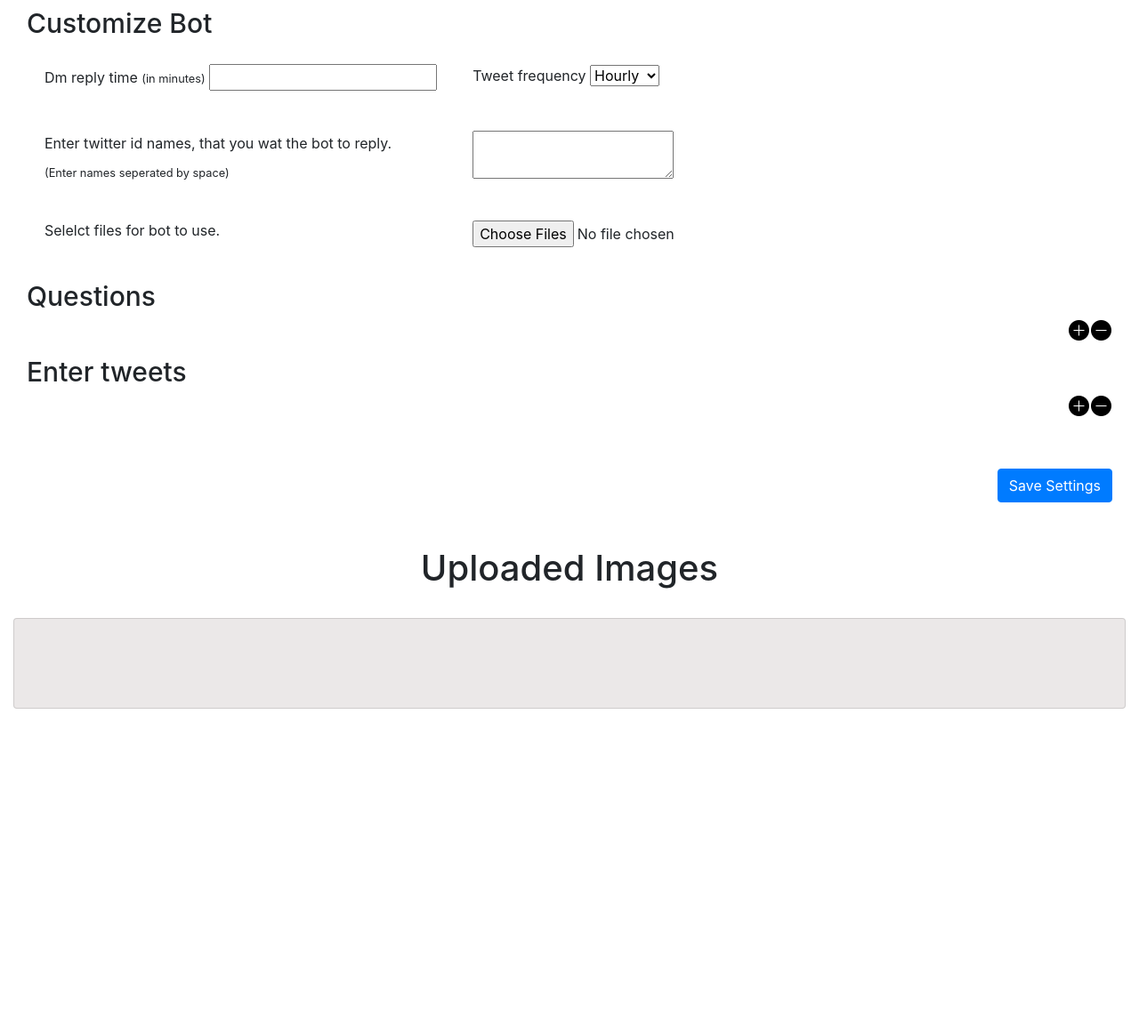
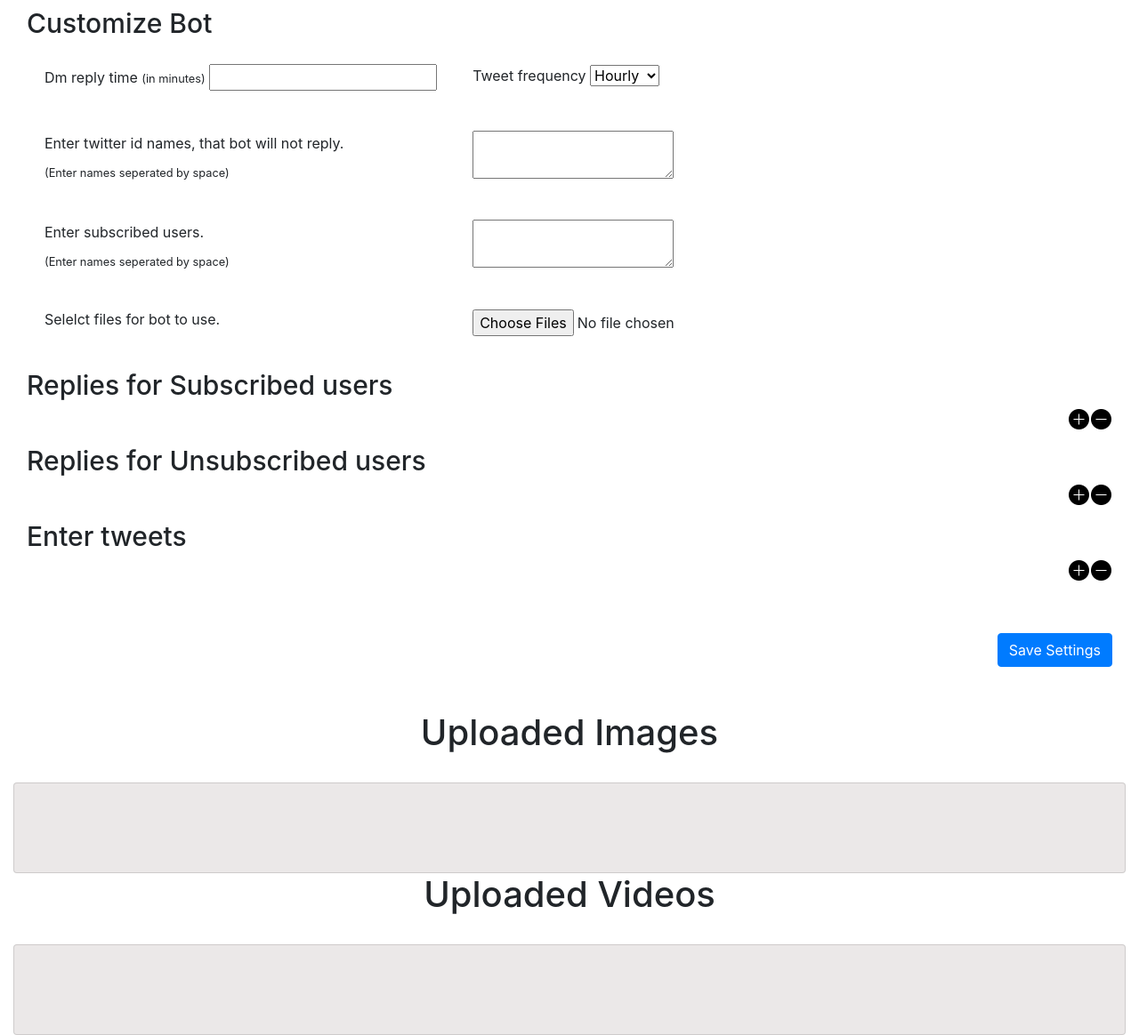
Before and after one commit to keshav-ml/twitter-bot, a Flask app: template templates/customize_bot.html in a window 1280 px wide. Shown: the part 52-1216 px from the top of the page at 89% size. Before the commit the page ends 849 px from the top, so only its background shows below. Run offline with Flask 2, Linux system fonts and the light colour scheme; the template is opened without the code that fills it: values that come from a table or form of the project are taken from there, others are empty; some libraries are stand-ins or nearby versions.

Commit message:
added sub and unsub functionality

```diff
--- a/forms.py
+++ b/forms.py
@@ -37,7 +37,9 @@ class CustomizeForm(FlaskForm):
 	DM_reply_time = StringField("Dm reply time", validators=[DataRequired()])
 	tweet_time = SelectField("Tweet frequency",choices=[("3600", "Hourly"), ('86400', 'Daily'), ('604800', 'Weekly')], validators=[DataRequired()])
 	files = MultipleFileField("Selelct files for bot to use.")
-	names = TextAreaField("Enter twitter id names, that you wat the bot to reply.")
-	questions = StringField()
+	block_names = TextAreaField("Enter twitter id names, that bot will not reply.")
+	sub_names = TextAreaField("Enter subscribed users.")
+	questions_sub = StringField()
+	questions_unsub = StringField()
 	tweets = TextAreaField()
 	submit = SubmitField('Save')
--- a/media/1/ls_seen/last_seen.txt
+++ /dev/null
@@ -1 +0,0 @@
-1296382524122267648
--- a/static/main.css
+++ b/static/main.css
@@ -21,7 +21,13 @@
       border-style: solid;
     }
     img{
-      height: 100%;
+      height: 200px;
+      max-width: 100%;
+      display: block;
+      margin: auto;
+    }
+    video{
+      height: 200px;
       max-width: 100%;
       display: block;
       margin: auto;
--- a/templates/customize_bot.html
+++ b/templates/customize_bot.html
@@ -2,7 +2,12 @@
 
 {% block scripts %}
 <script type="text/javascript">
-	var tot_rows = -1;
+
+
+
+
+	var tot_sub_rows = -1;
+	var tot_unsub_rows = -1;
 	var tot_tweet = -1;
 	function myFunction(imgs) {
 	  // Get the expanded image
@@ -34,14 +39,23 @@
 
 
 	}
-	function create_row() {
-	  window.tot_rows += 1
-	  var table = document.getElementById("qna");
-	  var row = table.insertRow(window.tot_rows);
-	  var cell1 = row.insertCell(0);
-	  var cell2 = row.insertCell(1);
-	  cell1.innerHTML = "<input type='text' id='q"+window.tot_rows+"' placeholder='Enter questions here' style='width:100%;'>";
-	  cell2.innerHTML = "<input type='text' id='a"+window.tot_rows+"' placeholder='Enter answers here' style='width:100%;'>";
+	function create_row(id_str) {
+		var table = document.getElementById(id_str);
+		if( id_str == "qna_sub"){
+			window.tot_sub_rows += 1
+			var row = table.insertRow(window.tot_sub_rows);
+			var cell1 = row.insertCell(0);
+		  var cell2 = row.insertCell(1);
+		  cell1.innerHTML = "<input type='text' id='"+id_str+"_q"+window.tot_sub_rows+"' placeholder='Enter User query' style='width:100%;'>";
+		  cell2.innerHTML = "<input type='text' id='"+id_str+"_a"+window.tot_sub_rows+"' placeholder='Enter bots reply' style='width:100%;'>";
+		} else{
+			window.tot_unsub_rows += 1
+			var row = table.insertRow(window.tot_unsub_rows);
+			var cell1 = row.insertCell(0);
+		  var cell2 = row.insertCell(1);
+		  cell1.innerHTML = "<input type='text' id='"+id_str+"_q"+window.tot_unsub_rows+"' placeholder='Enter User query' style='width:100%;'>";
+		  cell2.innerHTML = "<input type='text' id='"+id_str+"_a"+window.tot_unsub_rows+"' placeholder='Enter bots reply' style='width:100%;'>";
+		}
 
 	}
 	function create_tweet() {
@@ -54,9 +68,15 @@
 
 	}
 
-	function delete_row() {
-	  document.getElementById("qna").deleteRow(window.tot_rows);
-	  window.tot_rows -= 1
+	function delete_row(id_str) {
+
+	  if( id_str == "qna_sub"){
+	  		document.getElementById(id_str).deleteRow(window.tot_sub_rows);
+			window.tot_sub_rows -= 1
+		} else{
+			document.getElementById(id_str).deleteRow(window.tot_unsub_rows);
+			window.tot_unsub_rows -= 1
+		}
 	}
 	function delete_tweet() {
 	  document.getElementById("tweet").deleteRow(window.tot_tweet);
@@ -64,15 +84,20 @@
 	}
 
 	function compile_frm(){
-		var que_ans = {};
+		var que_ans_sub = {};
+		var que_ans_unsub = {};
 		var tweets = [];
- 		for (var i = 0; i <= window.tot_rows; i++) {
-			que_ans[document.getElementById('q'+i).value] = document.getElementById('a'+i).value
+ 		for (var i = 0; i <= window.tot_sub_rows; i++) {
+			que_ans_sub[document.getElementById('qna_sub_q'+i).value] = document.getElementById('qna_sub_a'+i).value
+		}
+		for (var i = 0; i <= window.tot_unsub_rows; i++) {
+			que_ans_unsub[document.getElementById('qna_unsub_q'+i).value] = document.getElementById('qna_unsub_a'+i).value
 		}
 		for (var i = 0; i<= window.tot_tweet;i++){
 			tweets.push(document.getElementById('t'+i).value)
 		}
-		document.getElementById("{{form.questions.id}}").value = JSON.stringify(que_ans);
+		document.getElementById("{{form.questions_sub.id}}").value = JSON.stringify(que_ans_sub);
+		document.getElementById("{{form.questions_unsub.id}}").value = JSON.stringify(que_ans_unsub);
 		document.getElementById("{{form.tweets.id}}").value = JSON.stringify(tweets);
 
 	}
@@ -103,12 +128,22 @@
         	</tr>
         	<tr>
         		<td style="text-align: left;">
-        			{{ form.names.label }}<br>
+        			{{ form.block_names.label }}<br>
 		            <small>(Enter names seperated by space)</small><br>
 
         		</td>
         		<td style="text-align: left;">
-        			{{ form.names() }}
+        			{{ form.block_names() }}
+        		</td>
+        	</tr>
+        	<tr>
+        		<td style="text-align: left;">
+        			{{ form.sub_names.label }}<br>
+		            <small>(Enter names seperated by space)</small><br>
+
+        		</td>
+        		<td style="text-align: left;">
+        			{{ form.sub_names() }}
         		</td>
         	</tr>
         	<tr>
@@ -121,7 +156,10 @@
         	</tr>
         </table>
         <p style="display: none;" >
-        	{{ form.questions() }}
+        	{{ form.questions_sub() }}
+        </p>
+        <p style="display: none;" >
+        	{{ form.questions_unsub() }}
         </p>
         <p style="display: none;" >
         	{{ form.tweets() }}
@@ -132,13 +170,29 @@
 
     <div style="float: left; height: 100%; width: 100%;" class="py-2">
     	<fieldset>
-    	<p class="h2" style="font-size: 30px;">Questions</p>
-	    	<table id="qna" style="width: 100%;" cellpadding="10px">
+    	<p class="h2" style="font-size: 30px;">Replies for Subscribed users</p>
+	    	<table id="qna_sub" style="width: 100%;" cellpadding="10px">
 			</table>
 
 			<div style="height: 25px;" class="text-center">
-			<img onclick="delete_row()" src="{{ url_for('static',filename='minus.png') }}" class="img" style="float: right;">
-			<img onclick="create_row()" src="{{ url_for('static',filename='plus.png') }}" class="img" style="float: right;">
+			<img onclick="delete_row('qna_sub')" src="{{ url_for('static',filename='minus.png') }}" class="img" style="float: right;height: 25px; width: 25px">
+			<img onclick="create_row('qna_sub')" src="{{ url_for('static',filename='plus.png') }}" class="img" style="float: right;height: 25px; width: 25px;">
+
+
+			</div>
+
+
+		</fieldset>
+    </div>
+    <div style="float: left; height: 100%; width: 100%;" class="py-2">
+    	<fieldset>
+    	<p class="h2" style="font-size: 30px;">Replies for Unsubscribed users</p>
+	    	<table id="qna_unsub" style="width: 100%;" cellpadding="10px">
+			</table>
+
+			<div style="height: 25px;" class="text-center">
+			<img onclick="delete_row('qna_unsub')" src="{{ url_for('static',filename='minus.png') }}" class="img" style="float: right;height: 25px; width: 25px">
+			<img onclick="create_row('qna_unsub')" src="{{ url_for('static',filename='plus.png') }}" class="img" style="float: right;height: 25px; width: 25px;">
 
 
 			</div>
@@ -153,8 +207,8 @@
 			</table>
 
 			<div style="height: 25px;" class="text-center">
-			<img onclick="delete_tweet()" src="{{ url_for('static',filename='minus.png') }}" class="img" style="float: right;">
-			<img onclick="create_tweet()" src="{{ url_for('static',filename='plus.png') }}" class="img" style="float: right;">
+			<img onclick="delete_tweet()" src="{{ url_for('static',filename='minus.png') }}" class="img" style="float: right; height: 25px; width: 25px;">
+			<img onclick="create_tweet()" src="{{ url_for('static',filename='plus.png') }}" class="img" style="float: right;height: 25px; width: 25px;">
 
 
 			</div>
@@ -172,8 +226,8 @@
     	<br>
     	<div class='card'>
     		<div class="row">
-    		{% if files %}
-    			{% for file in files %}
+    		{% if img_files %}
+    			{% for file in img_files %}
     				<div class="column">
 					    <img src="{{file}}" alt="{{file.split('/')[-1]}}" onclick="myFunction(this);">
 					</div>
@@ -193,7 +247,7 @@
 
 		  </div>
 		  <!-- Expanded image -->
-		  <img id="expandedImg" style="width:100%" class="dispclass">
+		  <img id="expandedImg" style="width:100%;height: 100%" class="dispclass">
 
 
 
@@ -202,21 +256,63 @@
 
 		</div>
 </div>
+
+
+
+
+<div style="float: left; width: 100%;">
+    	<h1 align="center">Uploaded Videos</h1>
+    	<br>
+    	<div class='card'>
+    		<div class="row">
+    		{% if vid_files %}
+    			{% for file in vid_files %}
+    				<div class="column">
+    					<div style="float: left;"><font>{{file.split('/')[-1]}}</font></div>
+					    <div style="float: left;"><video src="{{file}}" alt="{{file.split('/')[-1]}}" controls></div>
+					</div>
+    			{% endfor %}
+    		{% endif %}
+    		</div>
+
+		</div>
+</div>
+
+
+
+
 </div>
 <script type="text/javascript">
-    	var qna_field = document.getElementById('{{form.questions.id}}');
+    	var qna_sub_field = document.getElementById('{{form.questions_sub.id}}');
+    	var qna_unsub_field = document.getElementById('{{form.questions_unsub.id}}');
+
     	var tweet_field = document.getElementById('{{form.tweets.id}}');
-		var table_widget = document.getElementById('qna');
+		var table_sub_widget = document.getElementById('qna_sub');
+		var table_unsub_widget = document.getElementById('qna_unsub');
 		var tweet_table = document.getElementById('tweet')
-		if (qna_field.value != ""){
-			qna_obj = JSON.parse(qna_field.value)
+		if (qna_sub_field.value != ""){
+			qna_obj = JSON.parse(qna_sub_field.value)
 			for(const key in qna_obj){
-				window.tot_rows += 1
-				var row = table_widget.insertRow(window.tot_rows);
+				window.tot_sub_rows += 1
+				var row = table_sub_widget.insertRow(window.tot_sub_rows);
 		  		var cell1 = row.insertCell(0);
 		  		var cell2 = row.insertCell(1);
-		  		cell1.innerHTML = "<input type='text' id='q"+window.tot_rows+"' value='"+key+"' style='width:100%;'>";
-		  		cell2.innerHTML = "<input type='text' id='a"+window.tot_rows+"' value='"+qna_obj[key]+"' style='width:100%;'>";
+		  		cell1.innerHTML = "<input type='text' id='qna_sub_q"+window.tot_sub_rows+"' value='"+key+"' style='width:100%;'>";
+		  		cell2.innerHTML = "<input type='text' id='qna_sub_a"+window.tot_sub_rows+"' value='"+qna_obj[key]+"' style='width:100%;'>";
+
+
+			}
+
+		}
+		if (qna_unsub_field.value != ""){
+			qna_obj = JSON.parse(qna_unsub_field.value)
+			for(const key in qna_obj){
+				window.tot_unsub_rows += 1
+				var row = table_unsub_widget.insertRow(window.tot_unsub_rows);
+		  		var cell1 = row.insertCell(0);
+		  		var cell2 = row.insertCell(1);
+		  		cell1.innerHTML = "<input type='text' id='qna_unsub_q"+window.tot_unsub_rows+"' value='"+key+"' style='width:100%;'>";
+		  		cell2.innerHTML = "<input type='text' id='qna_unsub_a"+window.tot_unsub_rows+"' value='"+qna_obj[key]+"' style='width:100%;'>";
 
 
 			}
```
Also changed, not shown: __init__.py (+17 -8 lines), bot.py (+35 -13 lines), templates/index.html (+46 -73 lines), views.py (+37 -17 lines), media/2/img/Screenshot_13.png (deleted), media/2/img/Screenshot_16.png (deleted), media/2/ls_seen/last_seen.txt (deleted), media/2/ls_seen/msg_seen.txt (deleted), 1 other file.
